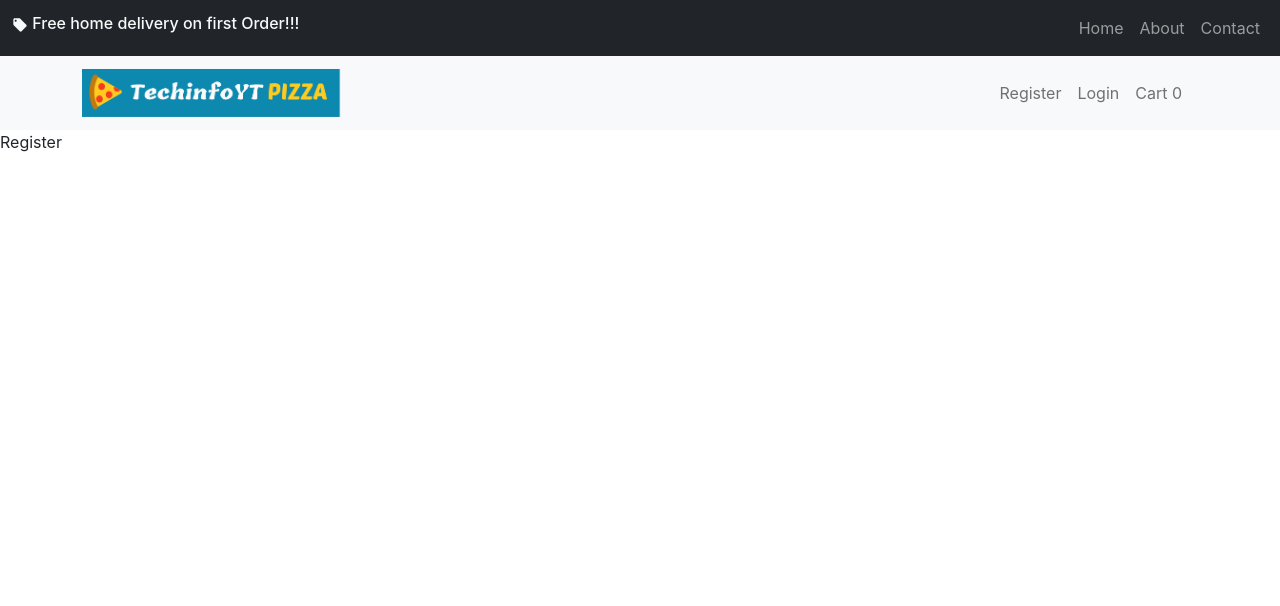
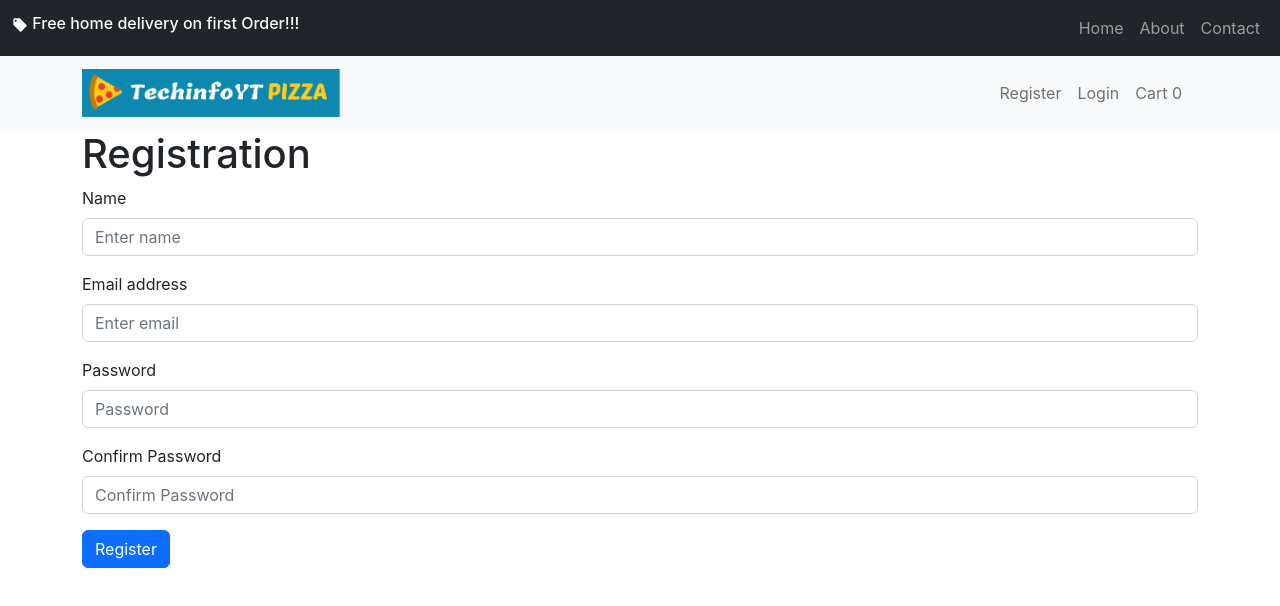
Before and after one commit to VaibhavPachpute21/slice, a React (Create React App) app in the folder shop/: page /register in a window 1280 px wide. Shown: the top 606 px of the page. Built offline with nearby package versions, Linux system fonts and the light colour scheme.

Commit message:
user Action Reducer for registration created

```diff
--- /dev/null
+++ b/shop/src/reducers/userReducer.js
@@ -0,0 +1,21 @@
+export const userRegisterReducer = (state={},action) => {
+    switch(action.type){
+        case "REGISTER_USER_REQUEST":
+            return{
+                loading:true
+            }
+        case "REGISTER_USER_SUCCESS":
+            return {
+                loading:false,
+                success:true
+            }
+        case "REGISTER_USER_ERROR":
+            return {
+                loading:false,
+                error:action.payload
+            }
+        default:return{
+            state
+        }
+    }
+}
--- a/shop/src/screens/Register.js
+++ b/shop/src/screens/Register.js
@@ -1,9 +1,59 @@
-import React from 'react'
+import React, { useState } from 'react'
+import { Container, Form, Button } from 'react-bootstrap'
 
 const Register = () => {
-  return (
-    <div>Register</div>
-  )
+    const [name, setName] = useState('')
+    const [email, setEmail] = useState('')
+    const [password, setPassword] = useState('')
+    const [cpassword, setCPassword] = useState('')
+
+    const registerHandler=()=>{
+        const user={name,email,password};
+        console.log(user);
+    }
+
+    return (
+        <>
+            <Container>
+                <Form>
+                    <h1>Registration</h1>
+                    <Form.Group className="mb-3" controlId="formBasicName">
+                        <Form.Label>Name</Form.Label>
+                        <Form.Control type="text"
+                            value={name} onChange={(e) => { setName(e.target.value) }}
+                            placeholder="Enter name" />
+                    </Form.Group>
+
+                    <Form.Group className="mb-3" controlId="formBasicEmail">
+                        <Form.Label>Email address</Form.Label>
+                        <Form.Control type="email"
+                            value={email} onChange={(e) => { setEmail(e.target.value) }}
+                            placeholder="Enter email" />
+                    </Form.Group>
+
+                    <Form.Group className="mb-3" controlId="formBasicPassword">
+                        <Form.Label>Password</Form.Label>
+                        <Form.Control type="password"
+                        value={password} onChange={(e)=>{setPassword(e.target.value)}}
+                         placeholder="Password" />
+                    </Form.Group>
+
+                    <Form.Group className="mb-3" controlId="formBasicConfirmPassword">
+                        <Form.Label>Confirm Password</Form.Label>
+                        <Form.Control type="password"
+                        value={cpassword} onChange={(e)=>{setCPassword(e.target.value)}}
+                         placeholder="Confirm Password" />
+                    </Form.Group>
+
+                    <Button variant="primary"
+                    onClick={registerHandler}
+                    >
+                        Register
+                    </Button>
+                </Form>
+            </Container>
+        </>
+    )
 }
 
 export default Register
--- a/shop/src/store.js
+++ b/shop/src/store.js
@@ -3,11 +3,13 @@ import thunk from 'redux-thunk'
 import { composeWithDevTools } from '@redux-devtools/extension'
 import { getAllPizzaReducer } from './reducers/pizzaReducer'
 import { cartReducer } from './reducers/cartReducer'
+import {userRegisterReducer} from './reducers/userReducer'
 
 
 const rootReducer = combineReducers({
     getAllPizzaReducer: getAllPizzaReducer,
     cartReducer: cartReducer,
+    userRegisterReducer:userRegisterReducer
 });
 
 const cartItems = localStorage.getItem('cartItems') ? JSON.parse(localStorage.getItem('cartItems')) : [];
```
Also changed, not shown: shop/src/actions/userAction.js (added, +11 -0 lines).
